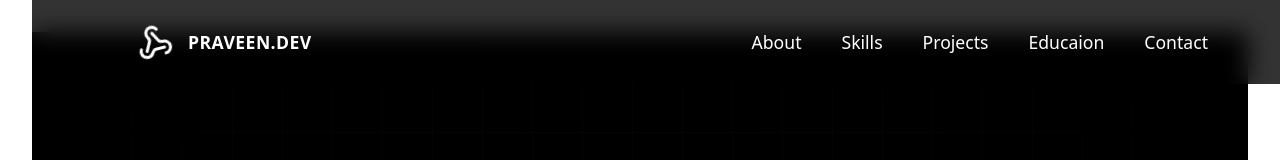
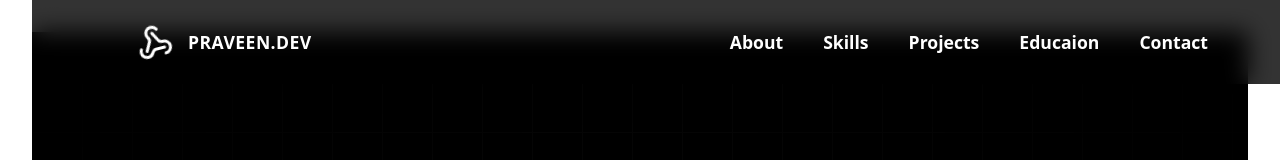
Before and after one commit to praveenr1408/PRAVEEN.DEV-PORTFOLIO, a React (Vite) app: page / in a window 1280 px wide. Shown: the top 160 px of the page. Built offline with nearby package versions, Linux system fonts and the light colour scheme.

Commit message:
feat: Page auto-scroll with active class on element hover and viewport visibility

```diff
--- a/src/layouts/NavBar/NavBar.jsx
+++ b/src/layouts/NavBar/NavBar.jsx
@@ -56,7 +56,7 @@ export default function Navbar() {
             <ul className="hidden lg:flex space-x-10">
               {menuItems.map((menuItem, index) => (
                 <li
-                  className="hover:text-main transition-colors duration-500 cursor-pointer"
+                  className="hover:text-main transition-colors duration-500 cursor-pointer font-semibold"
                   key={index}
                   onClick={() => setToggle(false)}
                 >
@@ -65,6 +65,8 @@ export default function Navbar() {
                     smooth={true}
                     duration={500}
                     offset={-55} // Offset
+                    spy={true}
+                    activeClass="text-main transition-colors duration-500" // Apply this class when active
                   >
                     {menuItem.item}
                   </Link>
@@ -126,7 +128,6 @@ export default function Navbar() {
                       duration={500}
                       offset={-55} // Offset
                       className="flex items-center gap-x-4"
-                      href={menuItem.link}
                       onClick={() => setToggle(!toggle)}
                     >
                       <span>{menuItem.icon}</span>
```
